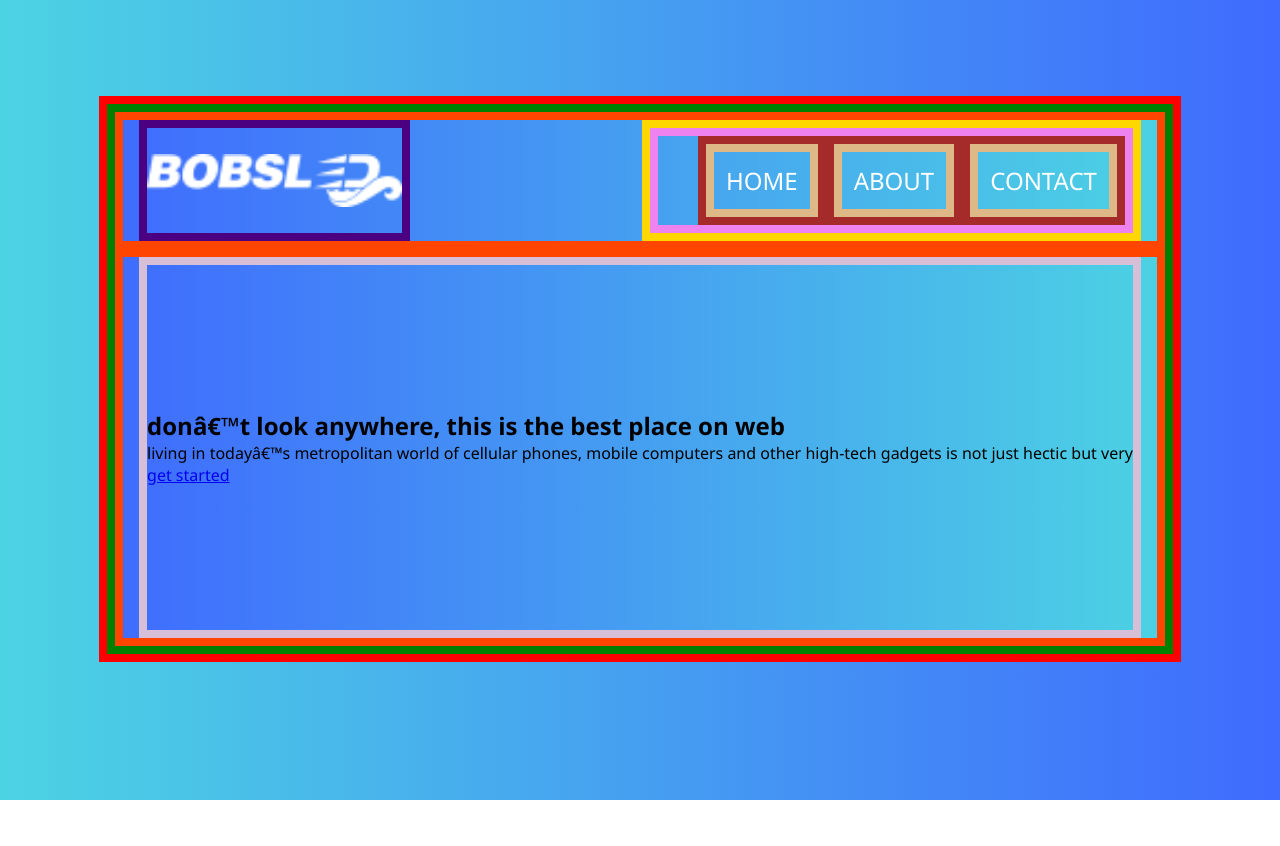
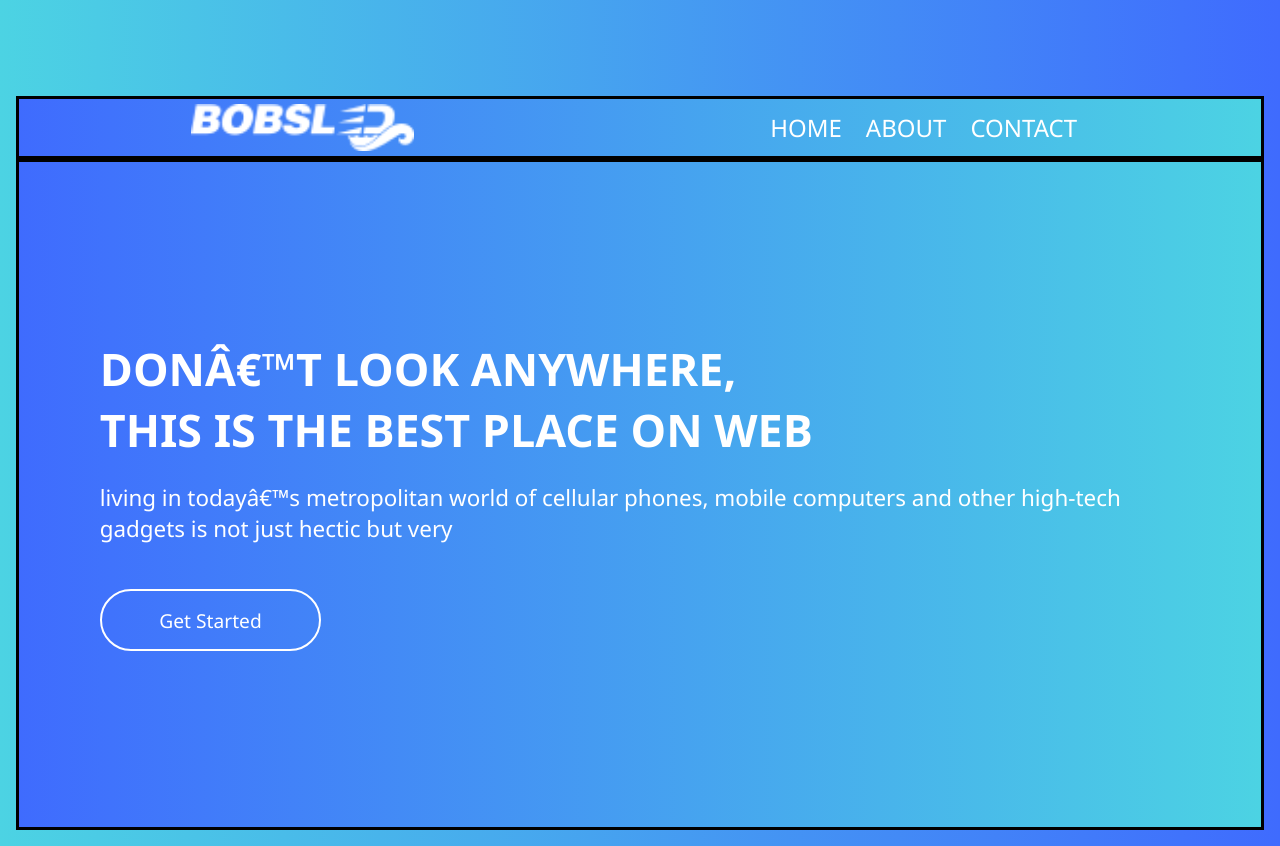
Before and after one commit to mohsen9734/bobsled, a plain HTML site: page index.html in a window 1280 px wide. Before the commit the page ends 800 px from the top, so only its background shows below. Drawn offline with Linux system fonts and the light colour scheme.

Commit message:
continue to first commit

```diff
--- a/css/style.css
+++ b/css/style.css
@@ -1,7 +1,9 @@
 * {
     margin: 0;
+    padding: 0;
     box-sizing: border-box;
     font-family: 'Segoe UI', Tahoma, Geneva, Verdana, sans-serif;
+    text-decoration: none;
 }
 
 body {
@@ -15,84 +17,84 @@ body {
 
 .header {
     background-image: linear-gradient(to right, #3F6BFE, #4CD3E3);
-    border: 8px solid red;
 }
 
 .header_wrapper {
     display: flex;
     flex-direction: column;
-    border: 8px solid green;
 }
 
 .header_row {
     display: flex;
-    justify-content: space-between;
-    padding: 0 1em;
-    border: 8px solid orangered;
+    justify-content: space-around;
+    border: solid;
 }
 
 .header_logo {
-    width: 27%;
+    width: 18%;
     display: flex;
     flex-direction: column;
     justify-content: center;
-    border: 8px solid indigo;
 }
 
 .header_nav {
     display: flex;
-    border: 8px solid gold;
 }
 
 .header_nav_list {
     display: flex;
-    justify-content: space-evenly;
     list-style-type: none;
-    border: 8px solid violet;
 }
 
 .header_nav_item {
     display: flex;
-    /* margin: 0 1em; */
-    border: 8px solid brown;
 }
 
 .header_nav_link {
-    text-decoration: none;
     text-transform: uppercase;
     font-size: 1.5em;
     color: white;
     padding: .5em;
     text-align: center;
-    border: 8px solid burlywood;
 }
 
 .header_content {
+    width: 87%;
     display: flex;
     flex-direction: column;
-    padding: 9em 0;
-    border: 8px solid thistle;
+    align-items: flex-start;
+    padding: 11em 0;
+    color: white;
 }
 
-@media (min-width:48em) {
+.header_content h2 {
+    font-size: 2.8em;
+    text-transform: uppercase;
+}
 
-    /* .header_wrapper {
-        display: flex;
-        flex-direction: column;
-        background-image: url(../image/2.png);
-        background-position: right bottom;
-        background-repeat: no-repeat;
-        background-size: 50%;
-        border: 8px solid green;
-    } */
+.header_content p {
+    font-size: 1.4em;
+    margin: 1em 0 2em;
 }
+
+.header_content a {
+    color: white;
+    padding: .8em 3em;
+    border-radius: 3em;
+    border: 2px solid white;
+    text-transform: capitalize;
+    font-size: 1.2em;
+    font-weight: 500;
+}
+
+@media (min-width:48em) {}
 
 /* ------------------End Header------------------ */
 /* ------------------Start Main------------------ */
-@media (min-width:48em) {}
+/* @media (min-width:48em) {} */
 
 /* ------------------End Main-------------------- */
 /* ------------------Start Footer------------------ */
-@media (min-width:48em) {}
+/* @media (min-width:48em) {} */
 
 /* ------------------End Footer------------------ */
--- a/index.html
+++ b/index.html
@@ -4,7 +4,6 @@
 <head>
     <meta charset="UTF_8">
     <meta name="viewport" content="width=device_width, initial_scale=1.0">
-    <link rel="stylesheet" href="css/grid.css">
     <link rel="stylesheet" href="css/style.css">
     <title>Bobsled</title>
 </head>
@@ -27,10 +26,10 @@
             </div>
             <div class="header_row">
                 <div class="header_content">
-                    <h2>don’t look anywhere, this is the best place on web</h2>
+                    <h2>don’t look anywhere, <br> this is the best place on web</h2>
                     <p> living in today’s metropolitan world of cellular phones, mobile computers and other
                         high-tech gadgets is not just hectic but very</p>
-                    <a href="#"> get started</a>
+                    <a href="#">get started</a>
                 </div>
             </div>
         </div>
```
